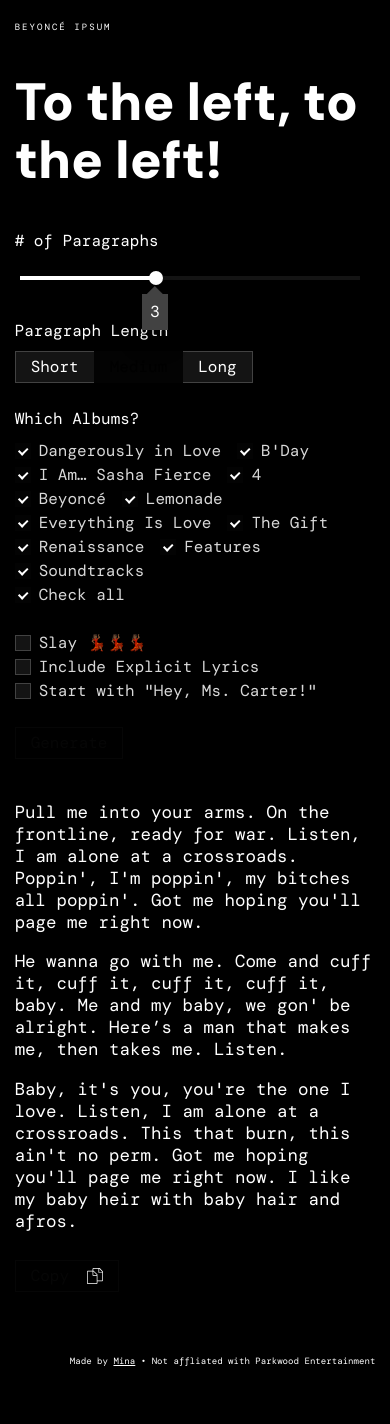
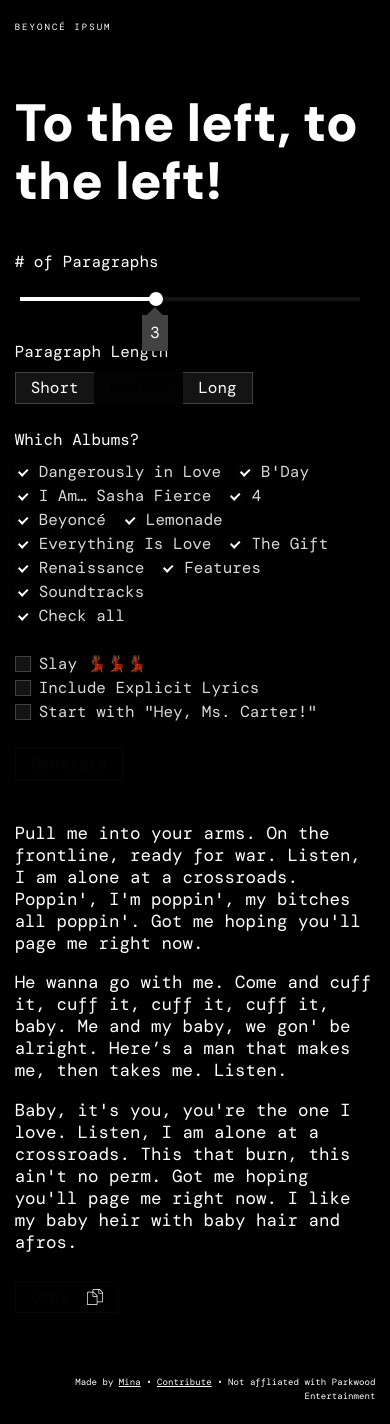
Before and after one commit to minamarkham/beyonceipsum, a React (Create React App) app: page / in a window 390 px wide. Before the commit the page ends 1390 px from the top, so only its background shows below. Built offline with nearby package versions, Linux system fonts and the light colour scheme; what @ant-design/happy-work-theme would draw is missing.

Commit message:
clean up padding

```diff
--- a/src/App.css
+++ b/src/App.css
@@ -54,17 +54,19 @@
 	color: inherit;
 }
 
-.container {
+.main {
 	width: 100%;
 	margin-left: auto;
 	margin-right: auto;
 	padding-left: 3.75%;
 	padding-right: 3.75%;
 	max-width: 1240px;
+	zoom: 1;
 }
 
-.main {
-	zoom: 1;
+.header,
+.footer {
+	padding: 0 3rem;
 }
 
 .form {
@@ -117,6 +119,10 @@
 		margin-left: 0;
 		width: 100%;
 	}
+	.header,
+	.footer {
+		padding: 0 3.75%;
+	}
 }
 
 .generated p {
--- a/src/App.js
+++ b/src/App.js
@@ -133,7 +133,6 @@
 	};
 
 	useEffect(() => {
-		document.title = 'Beyoncé Ipsum';
 		// Generate Lorem Ipsum text on component load
 		dispatch(
 			generateLoremIpsum({
@@ -182,7 +181,6 @@
 			}}
 		>
 			<div className="app">
-				<div className="container">
 				<header className="header">
 					<p className="header__title">Beyoncé Ipsum</p>
 				</header>
@@ -219,15 +217,11 @@
 								value={paragraphLength}
 								buttonStyle="solid"
 							>
-									<Radio.Button value="short">
-										Short
-									</Radio.Button>
+								<Radio.Button value="short">Short</Radio.Button>
 								<Radio.Button value="medium">
 									Medium
 								</Radio.Button>
-									<Radio.Button value="long">
-										Long
-									</Radio.Button>
+								<Radio.Button value="long">Long</Radio.Button>
 							</Radio.Group>
 						</Form.Item>
 						<Form.Item label="Which Albums?">
@@ -325,21 +319,22 @@
 						</div>
 					</section>
 				</main>
-				</div>
-				<div className="container">
 				<footer className="footer">
 					<p className="footer__note">
 						Made by{' '}
+						<a className="footer__link" href="https://mina.codes">
+							Mina
+						</a>{' '}
+						•{' '}
 						<a
 							className="footer__link"
-								href="https://mina.codes"
+							href="https://github.com/minamarkham/beyonceipsum"
 						>
-								Mina
+							Contribute
 						</a>{' '}
 						• Not affliated with Parkwood Entertainment
 					</p>
 				</footer>
-				</div>
 			</div>
 		</ConfigProvider>
 	);
```
Lines whose indentation alone changed are shown as unchanged.
